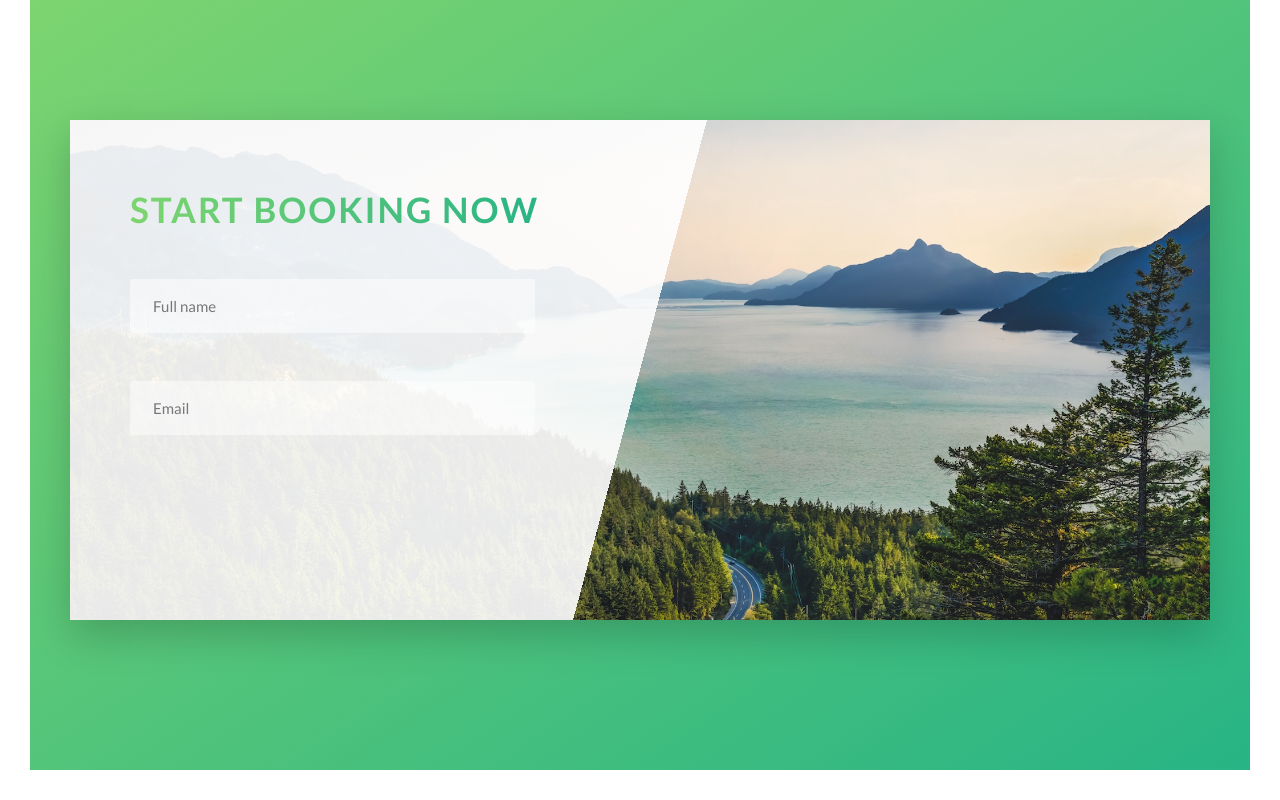
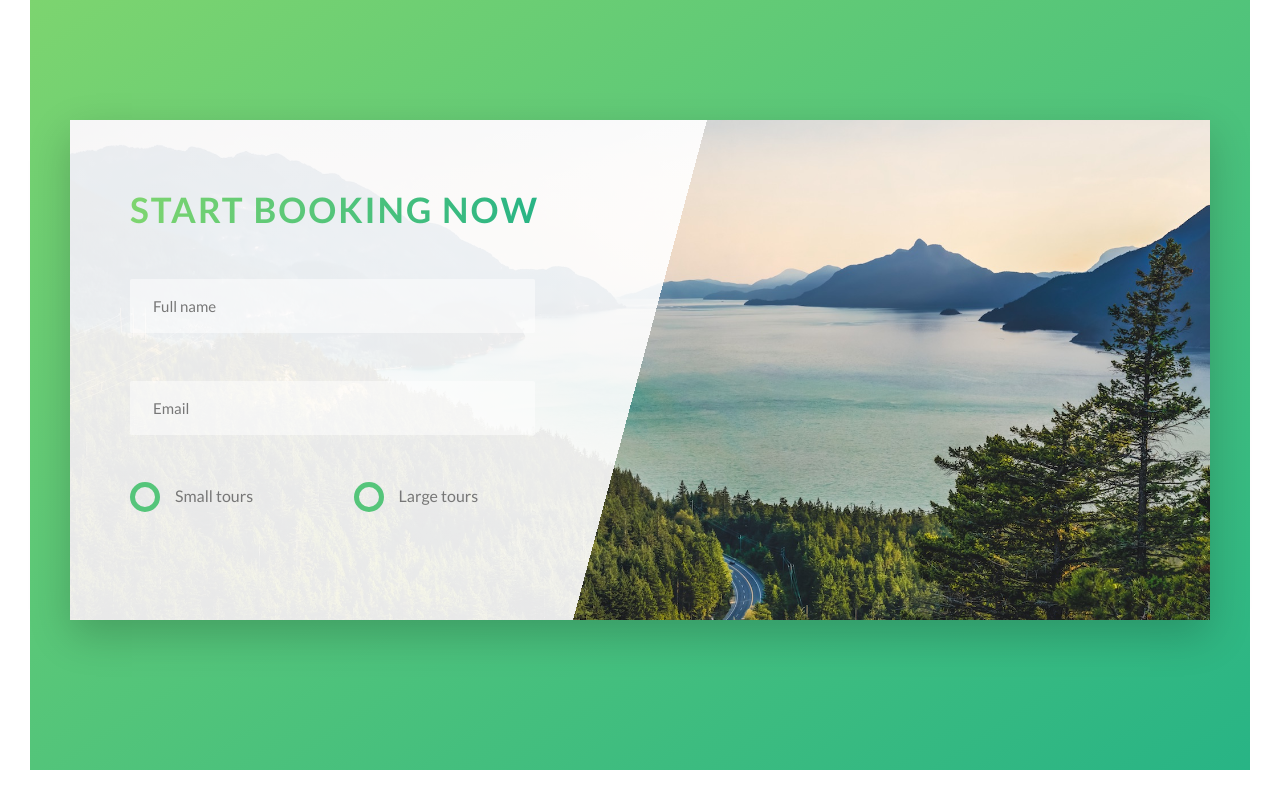
Before and after one commit to Naveen-S/natours, a website: page index.html in a window 1280 px wide. Shown: the part 4293-5093 px from the top of the page. Drawn offline with Linux system fonts and the light colour scheme.

Commit message:
Custom radio buttons.

```diff
--- a/index.html
+++ b/index.html
@@ -335,6 +335,22 @@
                                 <input type="email" class="form__input" placeholder="Email" id="email" required>
                                 <label for="email" class="form__label">Email</label>
                             </div>
+                            <div class="form__group">
+                                <div class="form__radio-group">
+                                    <input type="radio" class="form__radio-input" id="small" name="size">
+                                    <label for="small" class="form__radio-label">
+                                        <span class="form__radio-button"></span>
+                                        Small tours
+                                    </label>
+                                </div>
+                                <div class="form__radio-group">
+                                        <input type="radio" class="form__radio-input" id="large" name="size">
+                                        <label for="large" class="form__radio-label">
+                                            <span class="form__radio-button"></span>
+                                            Large tours
+                                        </label>
+                                    </div>
+                            </div>
                         </form>
                     </div>
                 </div>
--- a/sass/components/_form.scss
+++ b/sass/components/_form.scss
@@ -46,4 +46,48 @@
         visibility: hidden;
         transform: translateY(-4rem);
     }
+
+    &__radio-group {
+        width: 49%;
+        display: inline-block;
+    }
+
+    &__radio-input {
+        display: none;
+    }
+    &__radio-label {
+        font-size: $default-font-size;
+        padding-left: 4.5rem;
+        position: relative;
+        cursor: pointer;
+    }
+
+    &__radio-button {
+        height: 3rem;
+        width: 3rem;
+        border-radius: 50%;
+        border: 5px solid $color-primary;
+        display: inline-block;
+        position: absolute;
+        left: 0;
+        top: -0.4rem;
+
+        &::after {
+            content: '';
+            display: inline-block;
+            height: 1.3rem;
+            width: 1.3rem;
+            border-radius: 50%;
+            position: absolute;
+            top: 50%;
+            left: 50%;
+            transform: translate(-50%, -50%);
+            background-color: $color-primary;
+            opacity: 0;
+        }
+    }
+
+    &__radio-input:checked ~ &__radio-label  &__radio-button::after {
+        opacity: 1;
+    }
 }
```
Also changed, not shown: css/style.css.
